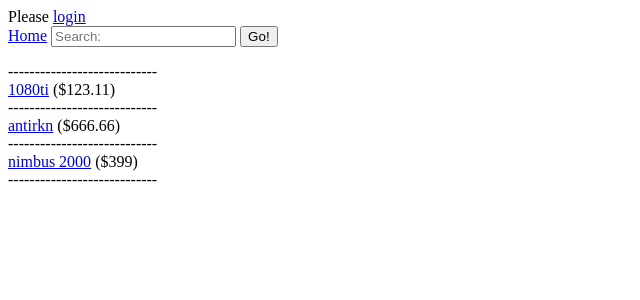
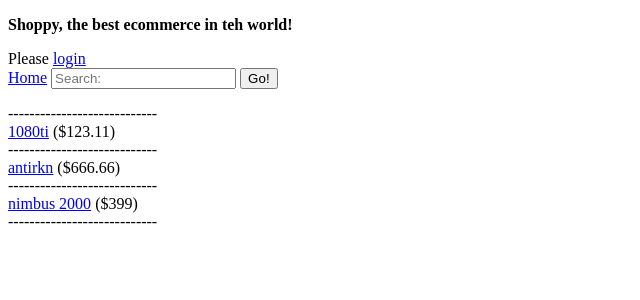
Before and after one commit to valignatev/hackme, a Flask app: page / in a window 1280 px wide. Shown: the top 300 px of the page, without its empty margins (0-640 px from the left). Run offline with Flask 2, Linux system fonts and the light colour scheme.

Commit message:
add the best in teh world capture

```diff
--- a/shoppy/templates/base.jinja2
+++ b/shoppy/templates/base.jinja2
@@ -14,6 +14,7 @@
     </style>
   </head>
   <body>
+    <b><p class="best">Shoppy, the best ecommerce in teh world!</p></b>
   <div id="content">
     {% if user %}
       <p>
```
